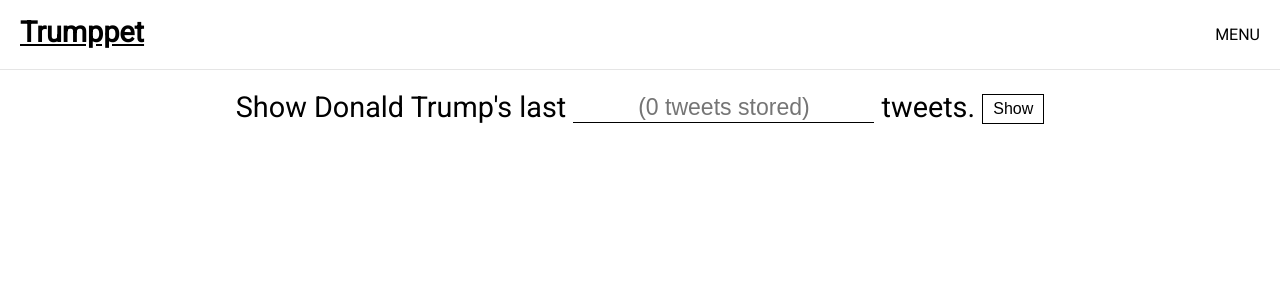
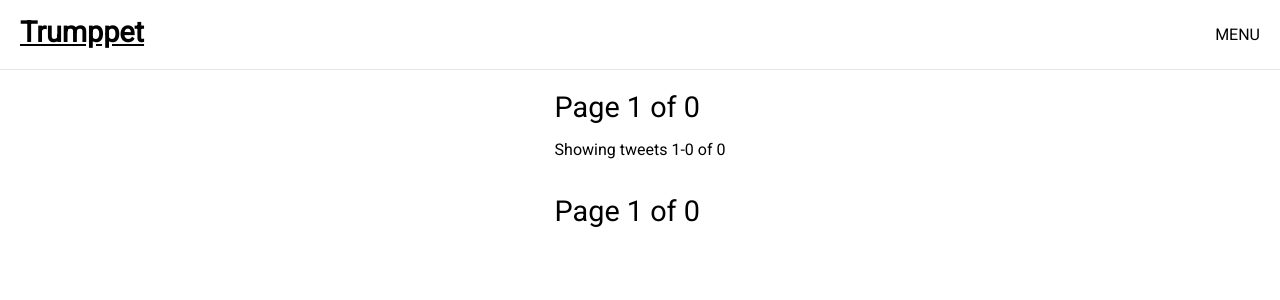
Before and after one commit to chrismeyers/trumppet, a Flask app: page /playback in a window 1280 px wide. Shown: the top 300 px of the page. Run offline with Flask 2, Linux system fonts and the light colour scheme; data that the repository does not hold is empty.

Commit message:
pagination POC.

```diff
--- a/trumppetserver/storage.py
+++ b/trumppetserver/storage.py
@@ -62,6 +62,11 @@
             num = int(num)
 
         return self.db_tweets.find(sort=[('_id', pymongo.DESCENDING)], limit=num)
+
+
+    def get_range_of_tweets(self, start, end):
+        all_tweets = list(reversed(list(self.get_all_tweets())))
+        return all_tweets[start:end]
 
 
     def catalog_all_tweets(self):
--- a/trumppetweb/server.py
+++ b/trumppetweb/server.py
@@ -1,4 +1,5 @@
 import json
+import math
 import time
 from flask import Flask
 from flask import request
@@ -11,6 +12,8 @@
 _storage = TweetStorage()
 _analyzer = TweetAnalyzer()
 
+_PER_PAGE = 20
+
 
 @_app.route("/", methods=["GET"])
 def index():
@@ -21,14 +24,26 @@
 
 @_app.route("/playback", methods=["GET", "POST"])
 def playback():
-    num = 20
+    page = request.args.get('page')
+    num_tweets = _storage.get_num_tweets()
+    num_pages = math.ceil(num_tweets / _PER_PAGE)
 
-    if request.method == 'POST':
-        data = request.form
-        num = data['num']
+    if page:
+        page = int(page)
+        if page > num_pages:
+            page = num_pages
+        elif page < 1:
+            page = 1
+    else:
+        page = 1
 
-    tweets = list(_storage.get_last_n_tweets(num))
-    return render_template('playback.html', tweets=tweets, num_tweets=_storage.get_num_tweets())
+    start = (page - 1) * _PER_PAGE
+    end = start + _PER_PAGE
+    if end > num_tweets:
+        end = num_tweets
+
+    tweets = _storage.get_range_of_tweets(start, end)
+    return render_template('playback.html', tweets=tweets, page=page, num_pages=num_pages, start=start, end=end, num_tweets=num_tweets)
 
 
 @_app.route("/frequency", methods=["GET"])
--- a/trumppetweb/static/css/styles.css
+++ b/trumppetweb/static/css/styles.css
@@ -92,6 +92,10 @@
   color: rgb(91, 183, 91);
 }
 
+a.plain-link {
+  text-decoration: none;
+}
+
 .match {
   color: red;
 }
--- /dev/null
+++ b/trumppetweb/templates/pagination.html
@@ -0,0 +1 @@
+<div class="large-font">{% if page > 1 %}<a class="plain-link" href="/{{ request.endpoint }}?page={{ page - 1 }}"><</a> {% endif %}Page {{ page }} of {{ num_pages }}{% if page < num_pages %} <a class="plain-link" href="/{{ request.endpoint }}?page={{ page + 1 }}">></a>{% endif %}</div>
--- a/trumppetweb/templates/playback.html
+++ b/trumppetweb/templates/playback.html
@@ -4,24 +4,14 @@
 <body>
   <div class="flex-container">
     <div class="row">
-      <div class="flex-container large-font">
-        <form action="/playback" method="POST">
-          <span>Show Donald Trump's last </span>
-          <input class="input-text-playback" type="text" name="num" placeholder="({{ num_tweets }} tweets stored)">
-          <span>tweets.</span>
-          <input class="button" type="submit" value="Show"></button>
-        </form>
-      </div>
-
-      {% if tweets | length > 1 %}
-      <p>Here are the last <b>{{ tweets | length }}</b> tweets: </p>
-      {% elif tweets | length == 1 %}
-      <p>Here is the most recent tweet: </p>
-      {% endif %}
+      {% include 'pagination.html' %}
+      <p>Showing tweets {{ start + 1 }}-{{ end }} of {{ num_tweets }}</p><br>
 
       {% for tweet in tweets %}
         <p>[<a href="https://twitter.com/statuses/{{ tweet['_id'] }}" target="_blank">{{ tweet['created_at'] }}</a>] {{ tweet['full_text'] | safe }}</p>
       {% endfor %}
+
+      {% include 'pagination.html' %}
     </div>
   </div>
 </body>
```
